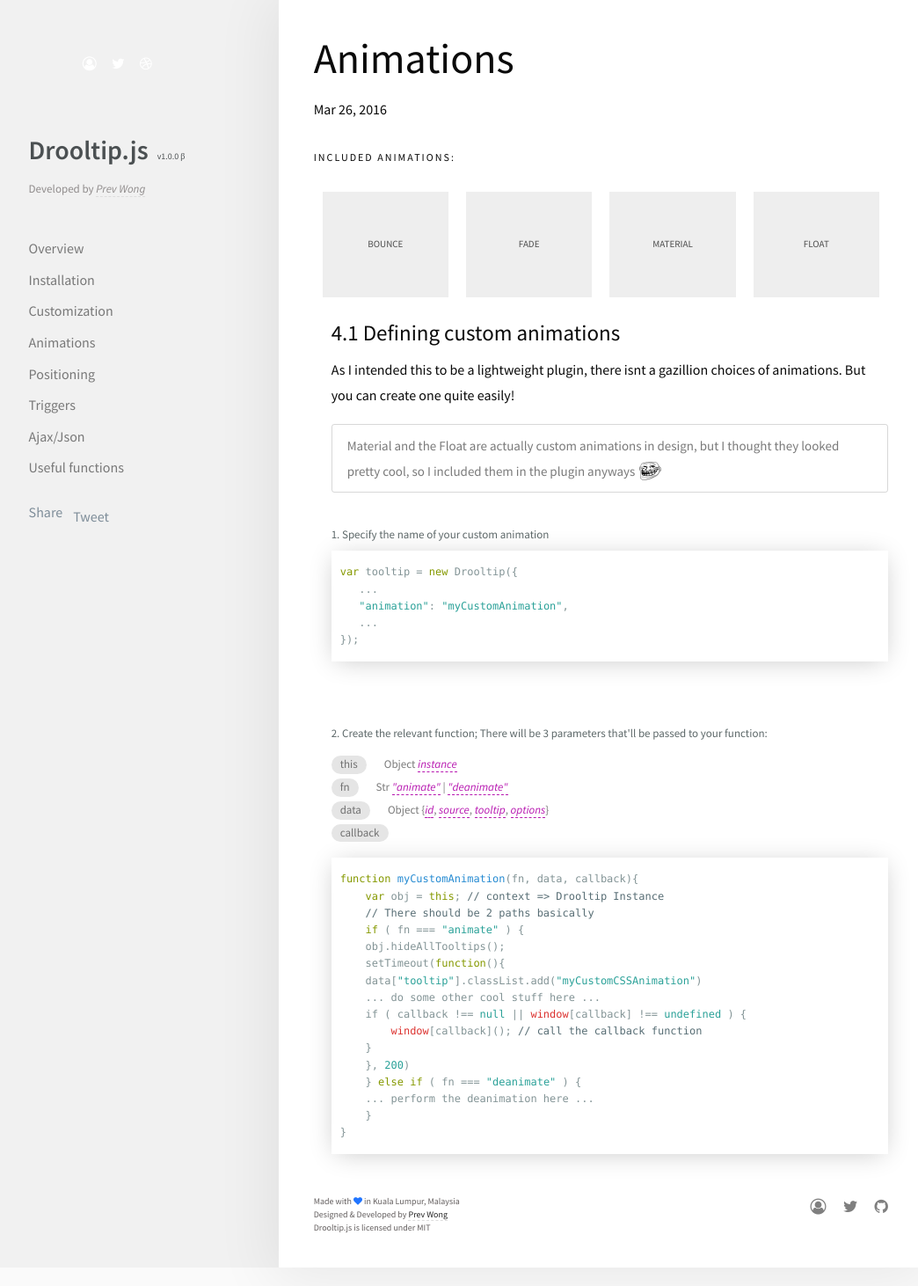
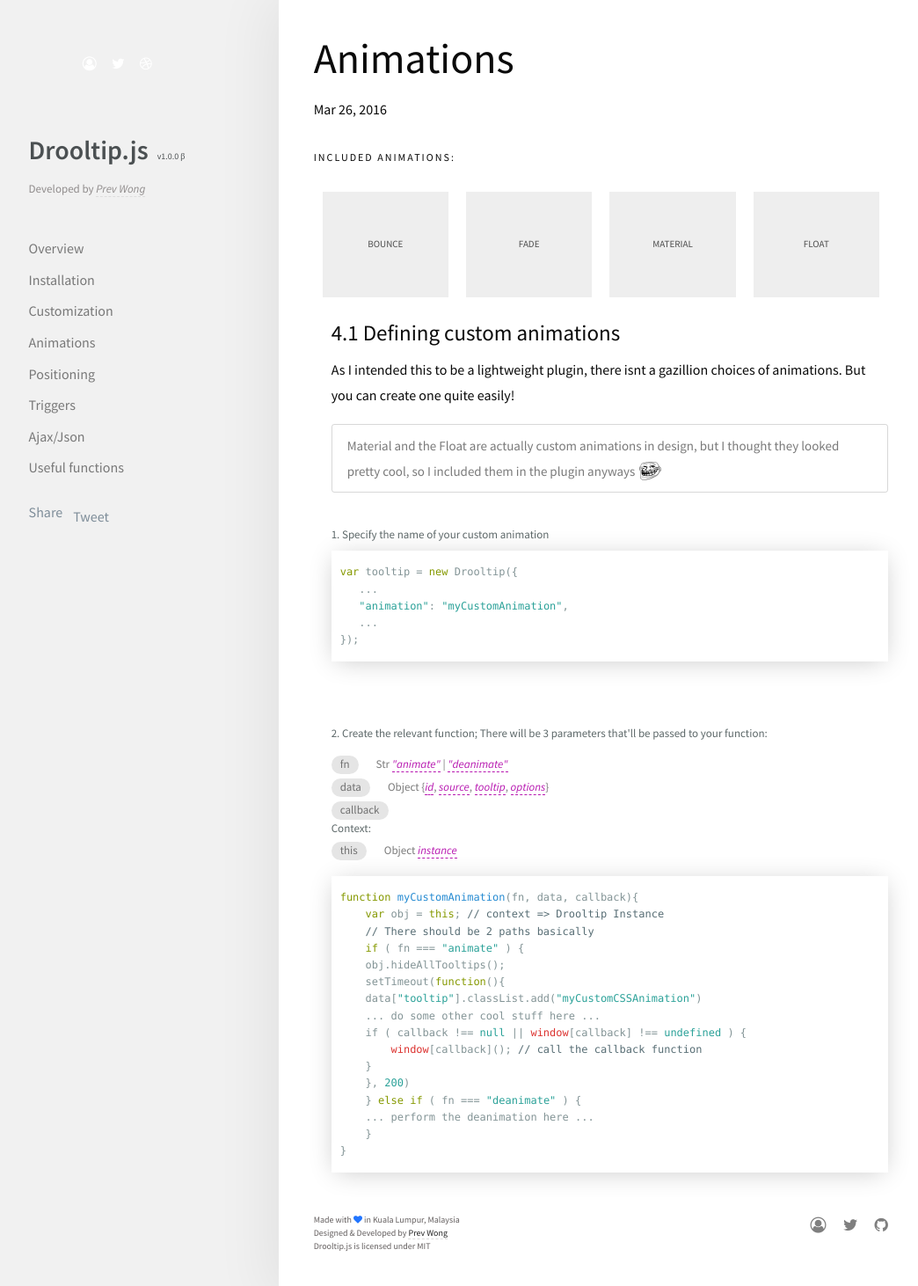
Before and after one commit to prevwong/drooltip.js, a Jekyll site: the page built from _posts/2016-03-26-animations.md, in a window 1280 px wide. Shown: the whole page at 88% size, without its empty margins (140-1184 px from the left). Built offline with Jekyll 4.4.1, drawn with Linux system fonts in a browser that asks for light colours; our own code applies the rules of GitHub Pages for plain Markdown files; comment, search, counter and statistics services are not loaded; before the commit the page ends 1441 px from its top, so only the background shows below that.

Commit message:
updated docs

```diff
--- a/_posts/2016-03-26-animations.md
+++ b/_posts/2016-03-26-animations.md
@@ -28,10 +28,13 @@ index: 4
            <span class="instruction">
            2. Create the relevant function; There will be 3 parameters that'll be passed to your function:
            <ul class = "param_specification">
-                <li><span>this</span>Object <i class="params" title="The object created from the initialisation; This gives you access to its public function">instance</i></li>
                 <li><span>fn</span>Str <i>"animate"</i> |  <i>"deanimate"</i></li>
                 <li><span>data</span>Object {<i class="params" title="Unique tooltip id">id</i>, <i class="params" title="Target DOM element">source</i>, <i class="params" title="Tooltip DOM element">tooltip</i>, <i class="params" title="Options associated with tooltip">options</i>}</li>
                 <li><span>callback</span></li>
+                <div class = "context">
+                  <span>Context:</span>
+                  <li><span>this</span>Object <i class="params" title="The object created from the initialisation; This gives you access to its public function">instance</i></li>
+                </div>
            </ul>
            </span>
           <pre class="js">
```
